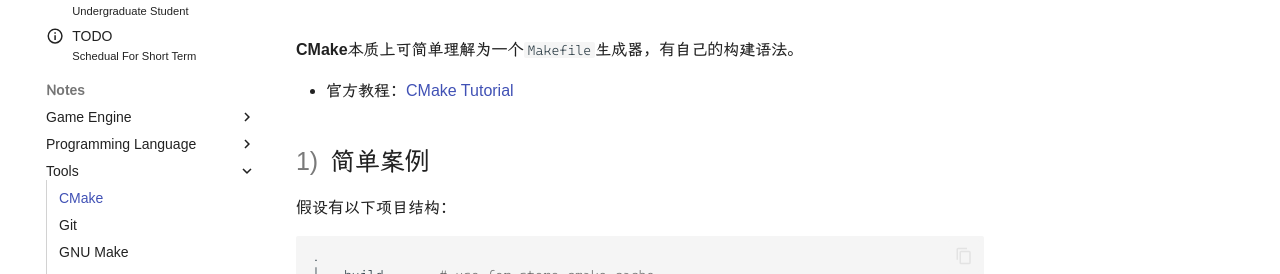
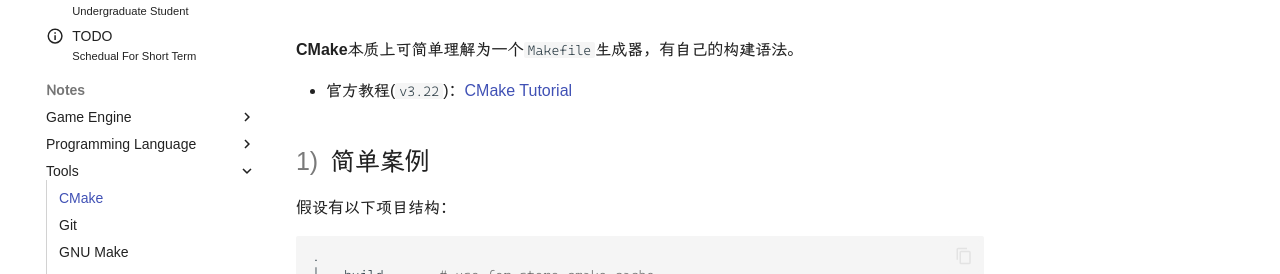
Before and after one commit to virtualguard101/note, an MkDocs documentation site: the page built from docs/notes/tools/cmake.md, in a window 1280 px wide and 900 px high. Shown: the part 183-457 px from the top of the window. Built offline with MkDocs 1.6.1 and Material for MkDocs 9.7.7, drawn with Linux system fonts in a browser that asks for light colours; some web fonts are replaced; comment, search, counter and statistics services are not loaded.

Commit message:
update tools cmake

```diff
--- a/docs/notes/tools/cmake.md
+++ b/docs/notes/tools/cmake.md
@@ -2,7 +2,7 @@
 
 **CMake**本质上可简单理解为一个`Makefile`生成器，有自己的构建语法。
 
-- 官方教程：[CMake Tutorial](https://cmake.org/cmake/help/v3.22/guide/tutorial/index.html)
+- 官方教程(`v3.22`)：[CMake Tutorial](https://cmake.org/cmake/help/v3.22/guide/tutorial/index.html)
 
 ## 简单案例
 
```
